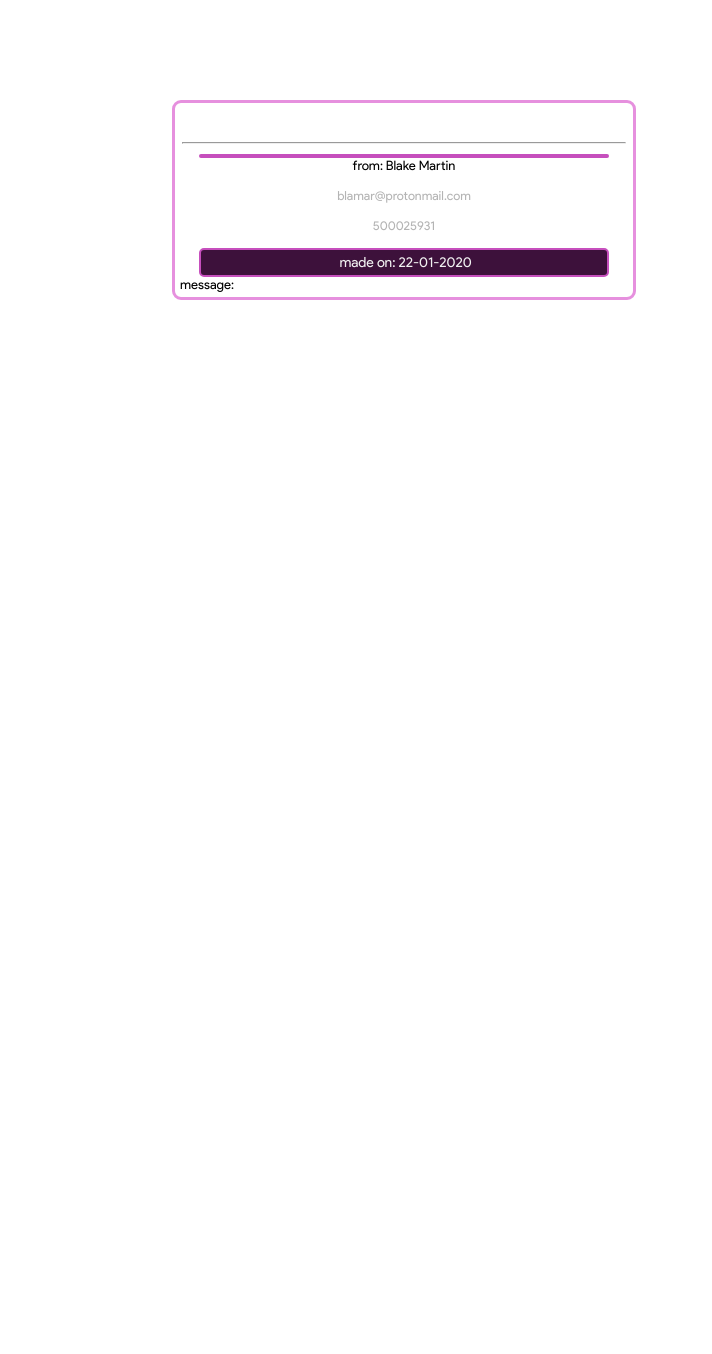
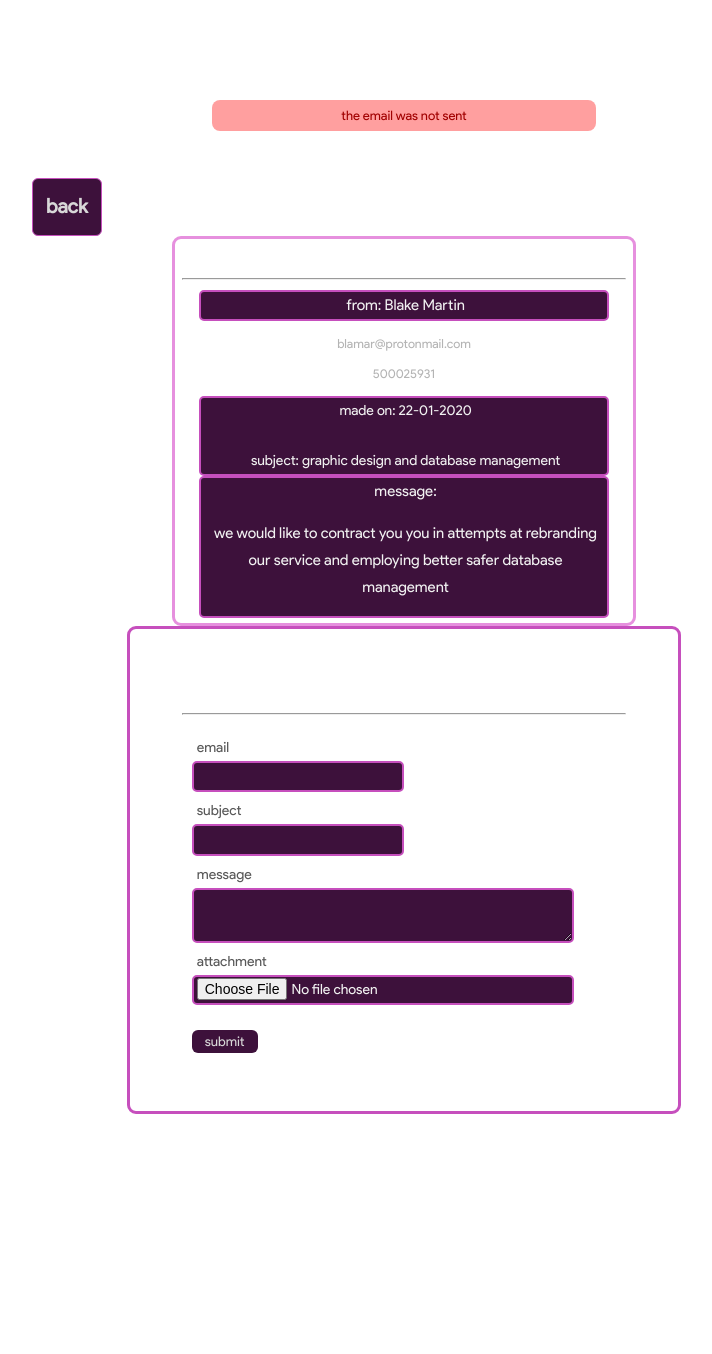
Before and after one commit to 5ett/autrerumble, a Flask app: page /viewreq/4 in a window 1280 px wide. Shown: the part 90-1444 px from the top of the page, without its empty margins (236-948 px from the left). Before the commit the page ends 390 px from the top, so only its background shows below. Run offline with Flask 2, Linux system fonts and the light colour scheme; a user stored in the database is signed in; data comes from the database, SQL or seed files in the repository; both versions use the stored data as it was after the commit; some libraries are stand-ins or nearby versions.

Commit message:
email functionality added but authentication bug

```diff
--- a/rrumble/forms.py
+++ b/rrumble/forms.py
@@ -27,6 +27,7 @@
     telephone = IntegerField('phone number', validators=[DataRequired()])
     subject = StringField('subject', validators=[DataRequired()])
     text = TextAreaField('message', validators=[Length(max=250)])
+    file = FileField('attachment', validators=[FileAllowed(['jpg', 'png', 'pdf', 'doc', 'docx', 'xls'])])
     submit = SubmitField('submit')
 
     def validate_email(self, email):
--- a/rrumble/routes.py
+++ b/rrumble/routes.py
@@ -3,7 +3,7 @@
 from rrumble.forms import SignUp, Login, MakeRequest, PicMod, UpdateProf
 from rrumble.models import User, Task
 from flask_login import login_user, logout_user, current_user, login_required
-from rrumble.otherfuncs import photo_update
+from rrumble.otherfuncs import photo_update, send_mail
 
 
 @app.route('/', methods=['GET', 'POST'])
@@ -104,6 +104,17 @@
 
 @app.route('/viewreq/<int:req_id>', methods=['GET', 'POST'])
 def viewreq(req_id):
+    form = MakeRequest()
+    if form.validate_on_submit():
+        send_mail(form.subject.data, form.email.data, form.text.data, form.file.data)
+        flash('the email has been sent', 'info')
+    else:
+        flash('the email was not sent', 'danger')
+        # try:
+        #     send_mail(form.subject.data, form.email.data, form.text.data, form.file.data)
+        #     flash('the email has been sent', 'info')
+        # except:
+        #     flash('the email was not sent', 'danger')
     request = Task.query.get_or_404(req_id)
     user_prof = url_for('static', filename='media/profphot/'+ current_user.prof_photo)
-    return render_template('viewreq.html', request=request, user_prof=user_prof)
+    return render_template('viewreq.html', request=request, user_prof=user_prof, title=request.subject, form=form)
--- a/rrumble/templates/viewreq.html
+++ b/rrumble/templates/viewreq.html
@@ -4,21 +4,71 @@
 
 {% block content %}
     <div class="container">
-        <div class="req-item">
+        <div>
+            <button class="form-s" type="submit"><a href="{{ url_for('requests') }}"><h2>back</h2></a></button
+        </div>
+
+            <div class="req-item">
 
             <legend class="leg">{{ request.subject }} <hr></legend>
             <div>
-                <p class="form-f"></p> from: {{ request.guest_name }}
+                <p class="form-f">from: {{ request.guest_name }}</p>
                 <p><small class="textmutd">{{ request.guest_email }}</small></p>
                 <p><small class="textmutd">{{ request.guest_tel }}</small></p>
 
             </div>
             <div class='form-f'>
-                made on: {{ request.date.strftime('%d-%m-%Y')}}
+                 made on: {{ request.date.strftime('%d-%m-%Y')}} <br>
+                 <br> subject: {{ request.subject }}
             </div>
-            <div class='' style="text-align: left;">
-                message: {{ request.message}}
+            <div class='form-f-t' style="text-align: center; font-size: 15;">
+               message: <p>{{ request.guest_msg}}</p>
             </div>
         </div>
+        <form action="" method="POST" class="formblock-req" enctype="multipart/form-data">
+            <legend class="leg">Reply<hr></legend class="leg">
+            <fieldset class="form-fs">
+
+                {{ form.hidden_tag() }}
+                <div class="formm">
+                    <p>{{form.email.label(class='form-l')}}</p>
+                    <div class="formz">
+                        {% if form.email.errors %}
+                            {{form.email(class='form-f-error')}}
+                                {% for error in form.email.errors %}
+                                    <div class="error-msg"><span>{{error}}</span></div>
+                                {% endfor %}
+                        {% else %}
+                            {{form.email(class='form-f-req')}}
+                        {% endif %}
+                    </div>
+                <div class="formm">
+                    <p>{{form.subject.label(class='form-l')}}</p>
+                    <div class="formz">
+                        {{form.subject(class='form-f-req')}}
+                    </div>
+                </div>
+                <div class="formm">
+                    <p>{{form.text.label(class='form-l')}}</p>
+                    <div class="formz">
+                        {{form.text(class='form-f-t')}}
+                    </div>
+                </div>
+                <div class="formm">
+                    <p>{{ form.file.label(class='form-l') }}</p>
+                    <div class="formz">
+                            {{form.file(class='form-f')}}
+                            {% if form.file.errors %}
+                                {% for error in form.file.errors %}
+                                    <div class="error-msg"><span>{{error}}</span></div>
+                                {% endfor %}
+                            {% endif %}
+                    </div>
+                </div>
+                <div class="form-sub">
+                    {{form.submit(class='form-s-req')}}
+                </div>
+            </fieldset>
+        </form>
     </div>
 {% endblock %}
```
Also changed, not shown: rrumble/otherfuncs.py (+28 -14 lines), rrumble/sanzen.db, 1 other file.
